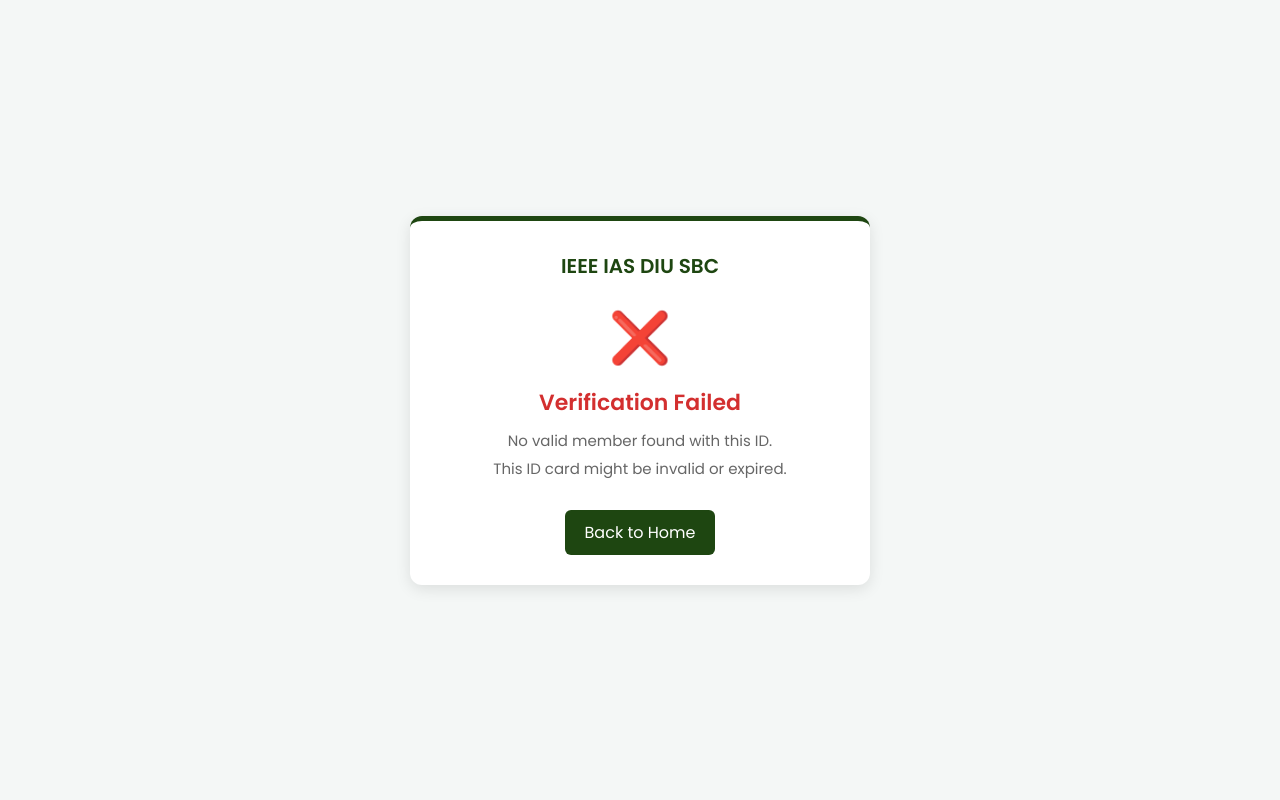
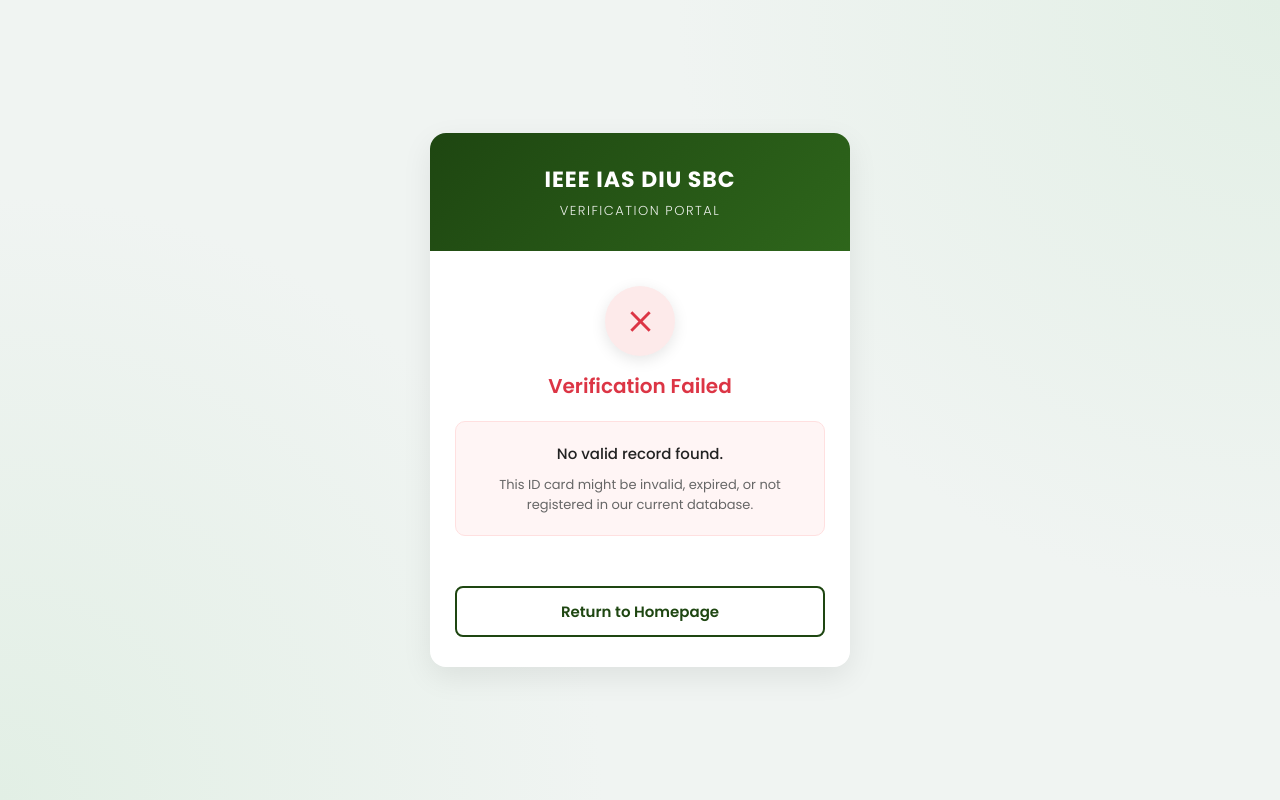
Before and after one commit to ieee-ias-diu-sbc/sbc-website, a plain HTML site: page verify.html in a window 1280 px wide. Drawn offline with Linux system fonts and the light colour scheme.

Commit message:
Update verification page title and styles

```diff
--- a/verify.html
+++ b/verify.html
@@ -3,76 +3,215 @@
 <head>
     <meta charset="UTF-8">
     <meta name="viewport" content="width=device-width, initial-scale=1.0">
-    <title>Member Verification | IEEE IAS DIU SBC</title>
-    <link href="https://fonts.googleapis.com/css2?family=Poppins:wght@300;400;600&display=swap" rel="stylesheet">
+    <title>Official Verification Portal | IEEE IAS DIU SBC</title>
+    <link href="https://fonts.googleapis.com/css2?family=Poppins:wght@300;400;500;600;700&display=swap" rel="stylesheet">
     <style>
+        :root {
+            --primary-color: #1e4611;
+            --secondary-color: #2e661b;
+            --bg-color: #f0f4f2;
+            --text-dark: #222222;
+            --text-muted: #666666;
+            --success: #28a745;
+            --danger: #dc3545;
+            --card-bg: #ffffff;
+        }
+
         body {
-            background-color: #f4f7f6;
+            background-color: var(--bg-color);
+            background-image: radial-gradient(circle at top right, #e2efe5 0%, transparent 40%),
+                              radial-gradient(circle at bottom left, #e2efe5 0%, transparent 40%);
             font-family: 'Poppins', sans-serif;
             display: flex;
             justify-content: center;
             align-items: center;
-            height: 100vh;
+            min-height: 100vh;
             margin: 0;
+            padding: 20px;
+            box-sizing: border-box;
         }
+
+        /* Card Container */
         .card {
-            background: #fff;
-            padding: 30px;
-            border-radius: 12px;
+            background: var(--card-bg);
+            border-radius: 16px;
+            box-shadow: 0 10px 30px rgba(0, 0, 0, 0.08);
+            width: 100%;
+            max-width: 420px;
+            overflow: hidden;
+            animation: slideUp 0.5s ease-out forwards;
+            opacity: 0;
+            transform: translateY(20px);
+        }
+
+        @keyframes slideUp {
+            to {
+                opacity: 1;
+                transform: translateY(0);
+            }
+        }
+
+        /* Card Header */
+        .card-header {
+            background: linear-gradient(135deg, var(--primary-color) 0%, var(--secondary-color) 100%);
+            padding: 30px 20px;
+            text-align: center;
+            color: #ffffff;
+        }
+
+        .card-header h1 {
+            margin: 0;
+            font-size: 22px;
+            font-weight: 700;
+            letter-spacing: 1px;
+        }
+
+        .card-header p {
+            margin: 5px 0 0 0;
+            font-size: 13px;
+            font-weight: 300;
+            opacity: 0.9;
+            text-transform: uppercase;
+            letter-spacing: 1.5px;
+        }
+
+        /* Card Body */
+        .card-body {
+            padding: 35px 25px 25px 25px;
+            text-align: center;
+        }
+
+        /* Icons */
+        .icon-box {
+            width: 70px;
+            height: 70px;
+            border-radius: 50%;
+            display: flex;
+            align-items: center;
+            justify-content: center;
+            margin: 0 auto 15px auto;
             box-shadow: 0 4px 15px rgba(0,0,0,0.1);
-            text-align: center;
-            width: 90%;
-            max-width: 400px;
-            border-top: 5px solid #1e4611;
         }
-        .logo {
+
+        .icon-box.success { background-color: #eaf1ea; color: var(--success); }
+        .icon-box.error { background-color: #fdeaea; color: var(--danger); }
+
+        .icon-box svg { width: 35px; height: 35px; fill: currentColor; }
+
+        /* Typography */
+        h2.status-title {
+            margin: 0 0 20px 0;
             font-size: 20px;
-            font-weight: bold;
-            color: #1e4611;
-            margin-bottom: 20px;
+            font-weight: 600;
         }
-        .status-icon {
-            font-size: 50px;
-            margin-bottom: 10px;
+        .status-title.success-text { color: var(--primary-color); }
+        .status-title.error-text { color: var(--danger); }
+
+        /* User Info Box */
+        .info-box {
+            background: #f8fbf8;
+            border: 1px solid #dcedd9;
+            border-radius: 10px;
+            padding: 20px 15px;
+            margin-bottom: 25px;
         }
-        .valid { color: #38761d; }
-        .invalid { color: #d32f2f; }
-        h2 { margin: 10px 0; font-size: 22px; color: #333; }
-        p { color: #666; margin: 5px 0; font-size: 15px; }
+
+        .info-box.error-box {
+            background: #fff5f5;
+            border-color: #ffe0e0;
+        }
+
+        .user-name {
+            margin: 0 0 8px 0;
+            font-size: 18px;
+            font-weight: 700;
+            color: var(--text-dark);
+        }
+
+        .user-role {
+            margin: 0 0 15px 0;
+            font-size: 14px;
+            color: var(--text-muted);
+        }
+
         .badge {
             display: inline-block;
-            background: #eaf1ea;
-            color: #1e4611;
-            padding: 5px 15px;
+            background: var(--primary-color);
+            color: #ffffff;
+            padding: 6px 16px;
             border-radius: 20px;
-            font-size: 14px;
+            font-size: 12px;
             font-weight: 600;
-            margin-top: 15px;
+            letter-spacing: 0.5px;
+            box-shadow: 0 2px 8px rgba(30, 70, 17, 0.2);
         }
-        .btn {
+
+        p.error-msg {
+            margin: 0 0 10px 0;
+            font-size: 15px;
+            color: var(--text-dark);
+            font-weight: 500;
+        }
+
+        p.error-hint {
+            margin: 0;
+            font-size: 13px;
+            color: var(--text-muted);
+        }
+
+        /* Footer / Button */
+        .card-footer {
+            padding: 0 25px 30px 25px;
+            text-align: center;
+        }
+
+        .btn-home {
             display: inline-block;
-            margin-top: 25px;
-            padding: 10px 20px;
-            background: #1e4611;
-            color: #fff;
+            width: 100%;
+            padding: 12px 0;
+            background: transparent;
+            color: var(--primary-color);
+            border: 2px solid var(--primary-color);
             text-decoration: none;
-            border-radius: 6px;
-            transition: 0.3s;
+            border-radius: 8px;
+            font-size: 15px;
+            font-weight: 600;
+            transition: all 0.3s ease;
+            box-sizing: border-box;
         }
-        .btn:hover { background: #38761d; }
+
+        .btn-home:hover {
+            background: var(--primary-color);
+            color: #ffffff;
+            box-shadow: 0 4px 12px rgba(30, 70, 17, 0.2);
+        }
     </style>
 </head>
 <body>
 
-    <div class="card" id="resultCard">
-        <div class="logo">IEEE IAS DIU SBC</div>
-        <div id="content">Loading verification data...</div>
-        <a href="/" class="btn">Back to Home</a>
+    <div class="card">
+        <div class="card-header">
+            <h1>IEEE IAS DIU SBC</h1>
+            <p>Verification Portal</p>
+        </div>
+
+        <div class="card-body" id="content">
+            <p style="color: #666;">Authenticating ID...</p>
+        </div>
+
+        <div class="card-footer">
+            <a href="/" class="btn-home">Return to Homepage</a>
+        </div>
     </div>
 
     <script>
-        // ২৩ জন মেম্বারের  ডাটাবেস (সংশোধিত আইডি সহ)
+        // মেম্বার এবং টিচারদের ডাটাবেস (Full Name ID সহ)
         const membersData = {
+            // Teacher Advising Panel
+            "md-dara-abdus-satter": { name: "Md. Dara Abdus Satter", post: "Advisor", status: "Active Member" },
+            "anjan-kumar-bagchi": { name: "Anjan Kumar Bagchi", post: "Mentor", status: "Active Member" },
+            "sudipto-pramanik": { name: "Sudipto Pramanik", post: "Mentor", status: "Active Member" },
+
             // Student Advising Panel
             "33-1371": { name: "Hashin Rayhan Akash", post: "Senior Student Advisor", status: "Active Member" },
             "33-1767": { name: "K.M Rubaiyat Hasan", post: "Student Advisor", status: "Active Member" },
@@ -106,21 +245,29 @@
         const memberId = urlParams.get('id');
         const contentDiv = document.getElementById('content');
 
+        // SVG Icons
+        const successIcon = `<svg viewBox="0 0 24 24"><path d="M9 16.2L4.8 12l-1.4 1.4L9 19 21 7l-1.4-1.4L9 16.2z"/></svg>`;
+        const errorIcon = `<svg viewBox="0 0 24 24"><path d="M19 6.41L17.59 5 12 10.59 6.41 5 5 6.41 10.59 12 5 17.59 6.41 19 12 13.41 17.59 19 19 17.59 13.41 12z"/></svg>`;
+
         if (memberId && membersData[memberId]) {
             const member = membersData[memberId];
             contentDiv.innerHTML = `
-                <div class="status-icon valid">✔️</div>
-                <h2 style="color: #38761d;">Verified Member</h2>
-                <h2>${member.name}</h2>
-                <p><strong>Role:</strong> ${member.post}</p>
-                <div class="badge">${member.status}</div>
+                <div class="icon-box success">${successIcon}</div>
+                <h2 class="status-title success-text">Verified Authentic</h2>
+                <div class="info-box">
+                    <h3 class="user-name">${member.name}</h3>
+                    <p class="user-role">${member.post}</p>
+                    <div class="badge">✔️ ${member.status}</div>
+                </div>
             `;
         } else {
             contentDiv.innerHTML = `
-                <div class="status-icon invalid">❌</div>
-                <h2 style="color: #d32f2f;">Verification Failed</h2>
-                <p>No valid member found with this ID.</p>
-                <p>This ID card might be invalid or expired.</p>
+                <div class="icon-box error">${errorIcon}</div>
+                <h2 class="status-title error-text">Verification Failed</h2>
+                <div class="info-box error-box">
+                    <p class="error-msg">No valid record found.</p>
+                    <p class="error-hint">This ID card might be invalid, expired, or not registered in our current database.</p>
+                </div>
             `;
         }
     </script>
```
